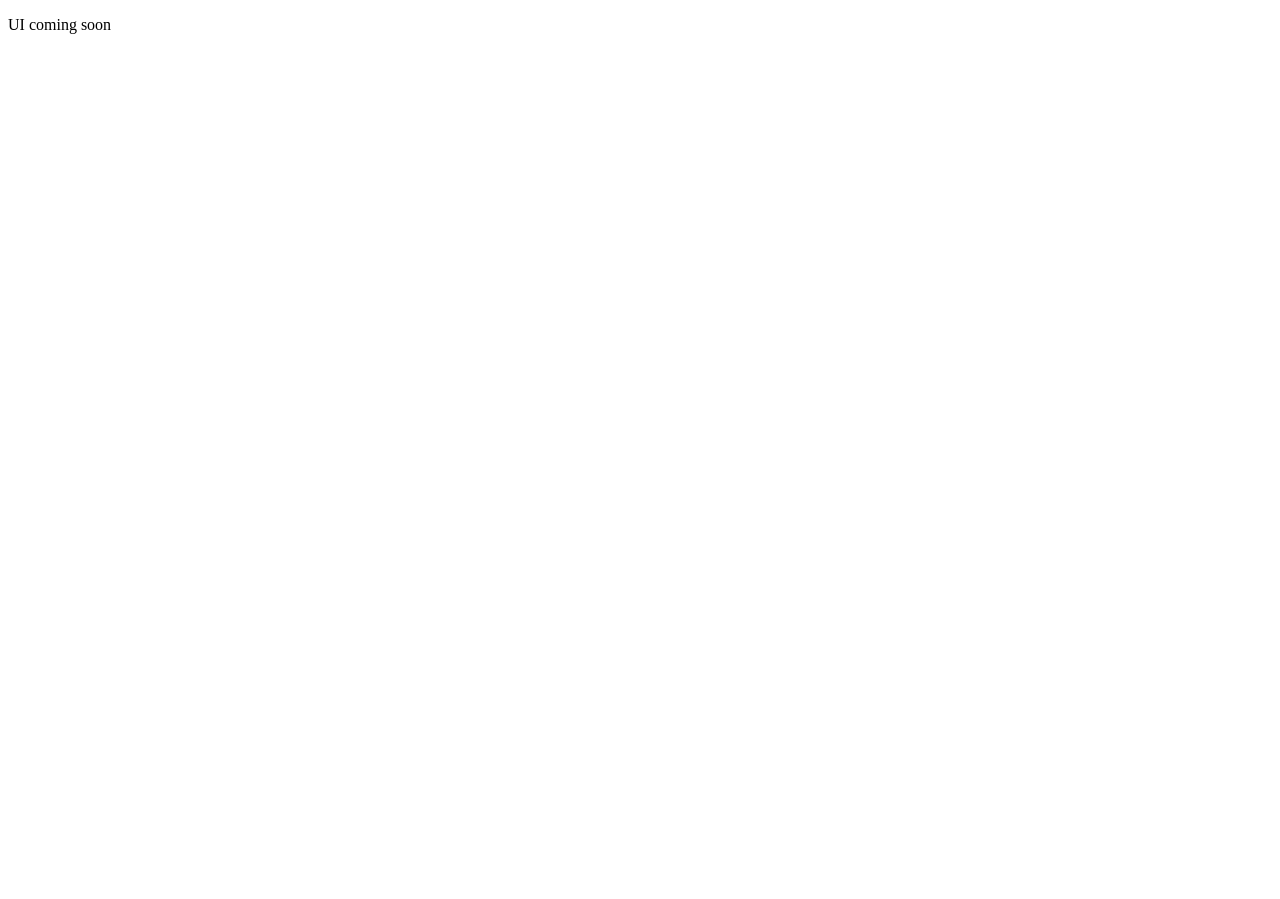
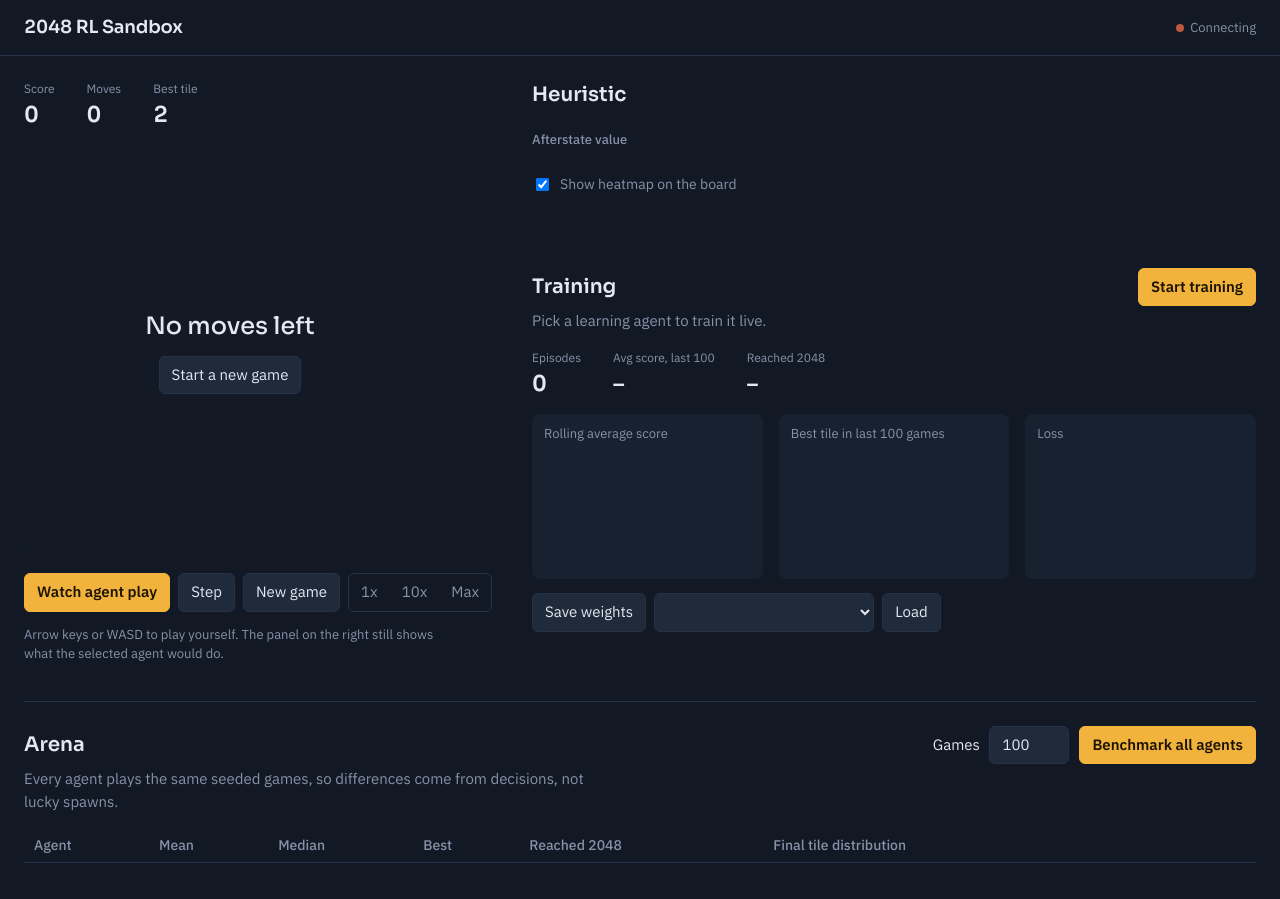
Before and after one commit to CharlieHubbard7/2048-rl-sandbox, a plain HTML site: page web/index.html in a window 1280 px wide. Before the commit the page ends 800 px from the top, so only its background shows below. Drawn offline with Linux system fonts and the light colour scheme; files that its build step writes are made by us from their sources.

Commit message:
add sandbox page layout and dark theme with a cool-to-warm tile ramp
Also sends the last move with each state so the client can animate slides.

Co-Authored-By: Claude Opus 5.5 <noreply@anthropic.com>

```diff
--- a/web/index.html
+++ b/web/index.html
@@ -1 +1,106 @@
-<!doctype html><title>2048 RL Sandbox</title><p>UI coming soon</p>
+<!doctype html>
+<html lang="en">
+<head>
+  <meta charset="utf-8">
+  <meta name="viewport" content="width=device-width, initial-scale=1">
+  <title>2048 RL Sandbox</title>
+  <link rel="preconnect" href="https://fonts.googleapis.com">
+  <link rel="preconnect" href="https://fonts.gstatic.com" crossorigin>
+  <link href="https://fonts.googleapis.com/css2?family=IBM+Plex+Sans:wght@400;500;600&family=Sora:wght@500;600;700&display=swap" rel="stylesheet">
+  <link rel="stylesheet" href="/static/style.css">
+</head>
+<body>
+  <header class="topbar">
+    <h1>2048 RL Sandbox</h1>
+    <nav class="agents" id="agents" aria-label="Agent"></nav>
+    <span class="conn" id="conn" title="Server connection">Connecting</span>
+  </header>
+
+  <main class="layout">
+    <section class="play">
+      <div class="scoreline">
+        <div><span class="stat-label">Score</span><strong id="score">0</strong></div>
+        <div><span class="stat-label">Moves</span><strong id="moves">0</strong></div>
+        <div><span class="stat-label">Best tile</span><strong id="maxtile">2</strong></div>
+      </div>
+
+      <div class="board" id="board" aria-label="Game board">
+        <div class="board-cells" id="cells"></div>
+        <div class="board-tiles" id="tiles"></div>
+        <div class="board-heat" id="heat" aria-hidden="true"></div>
+        <div class="board-over" id="over" hidden>
+          <p>No moves left</p>
+          <button data-cmd="new_game">Start a new game</button>
+        </div>
+      </div>
+
+      <div class="controls">
+        <button id="play" class="primary">Watch agent play</button>
+        <button data-cmd="step">Step</button>
+        <button data-cmd="new_game">New game</button>
+        <div class="segmented" id="speed" role="radiogroup" aria-label="Speed">
+          <button data-speed="1x">1x</button>
+          <button data-speed="10x">10x</button>
+          <button data-speed="max">Max</button>
+        </div>
+      </div>
+      <p class="hint">Arrow keys or WASD to play yourself. The panel on the right still shows what the selected agent would do.</p>
+    </section>
+
+    <section class="brain">
+      <h2 id="brain-title">Heuristic</h2>
+      <p class="blurb" id="brain-blurb"></p>
+      <h3 id="bars-label">Afterstate value</h3>
+      <div class="bars" id="bars"></div>
+      <label class="toggle"><input type="checkbox" id="show-heat" checked> Show heatmap on the board</label>
+      <p class="heat-note" id="heat-note"></p>
+    </section>
+
+    <section class="training">
+      <div class="section-head">
+        <h2>Training</h2>
+        <button id="train" class="primary">Start training</button>
+      </div>
+      <p class="blurb" id="train-status">Pick a learning agent to train it live.</p>
+      <div class="kpis">
+        <div><span class="stat-label">Episodes</span><strong id="k-episodes">0</strong></div>
+        <div><span class="stat-label">Avg score, last 100</span><strong id="k-score">–</strong></div>
+        <div><span class="stat-label">Reached 2048</span><strong id="k-win">–</strong></div>
+      </div>
+      <div class="charts">
+        <figure><figcaption>Rolling average score</figcaption><canvas id="c-score"></canvas></figure>
+        <figure><figcaption>Best tile in last 100 games</figcaption><canvas id="c-tile"></canvas></figure>
+        <figure><figcaption id="c-loss-label">Loss</figcaption><canvas id="c-loss"></canvas></figure>
+      </div>
+      <div class="checkpoints">
+        <button id="save">Save weights</button>
+        <select id="ckpt" aria-label="Saved checkpoints"></select>
+        <button id="load">Load</button>
+      </div>
+    </section>
+
+    <section class="arena">
+      <div class="section-head">
+        <h2>Arena</h2>
+        <div class="bench-controls">
+          <label>Games <input type="number" id="bench-games" value="100" min="1" max="1000"></label>
+          <button id="bench" class="primary">Benchmark all agents</button>
+        </div>
+      </div>
+      <p class="blurb">Every agent plays the same seeded games, so differences come from decisions, not lucky spawns.</p>
+      <div class="table-wrap">
+        <table class="results">
+          <thead>
+            <tr><th>Agent</th><th>Mean</th><th>Median</th><th>Best</th><th>Reached 2048</th><th class="dist-col">Final tile distribution</th></tr>
+          </thead>
+          <tbody id="results"></tbody>
+        </table>
+      </div>
+      <div class="legend" id="legend"></div>
+    </section>
+  </main>
+
+  <div class="toast" id="toast" role="status" hidden></div>
+  <script type="module" src="/static/js/main.js"></script>
+</body>
+</html>
--- /dev/null
+++ b/web/style.css
@@ -0,0 +1,214 @@
+:root {
+  --bg: #121925;
+  --panel: #18212f;
+  --raise: #1f2a3b;
+  --line: #263247;
+  --text: #e4e8f1;
+  --muted: #8792a8;
+  --accent: #f2b33d;
+  --heat: 94, 214, 230;
+
+  --ui: "IBM Plex Sans", system-ui, sans-serif;
+  --display: "Sora", "IBM Plex Sans", system-ui, sans-serif;
+
+  --gap: 12px;
+  --cell: min(88px, calc((100vw - 32px - 5 * var(--gap)) / 4));
+  --slide: 110ms;
+}
+
+* { box-sizing: border-box; }
+
+body {
+  margin: 0;
+  background: var(--bg);
+  color: var(--text);
+  font: 15px/1.5 var(--ui);
+  font-variant-numeric: tabular-nums;
+}
+
+h1, h2, h3 { font-family: var(--display); font-weight: 600; margin: 0; }
+h1 { font-size: 18px; letter-spacing: -0.01em; }
+h2 { font-size: 20px; }
+h3 { font-size: 13px; color: var(--muted); font-family: var(--ui); font-weight: 500; margin: 20px 0 8px; }
+
+button, select, input {
+  font: inherit;
+  color: var(--text);
+  background: var(--raise);
+  border: 1px solid var(--line);
+  border-radius: 6px;
+  padding: 7px 12px;
+}
+button { cursor: pointer; }
+button:hover { border-color: #3a4864; }
+button:disabled { opacity: 0.45; cursor: default; }
+button.primary { background: var(--accent); border-color: var(--accent); color: #1b1404; font-weight: 600; }
+button.primary.active { background: transparent; color: var(--accent); }
+:focus-visible { outline: 2px solid var(--accent); outline-offset: 2px; }
+
+/* ---- top bar ------------------------------------------------------- */
+
+.topbar {
+  display: flex;
+  align-items: center;
+  gap: 24px;
+  padding: 14px 24px;
+  border-bottom: 1px solid var(--line);
+  flex-wrap: wrap;
+}
+.agents { display: flex; gap: 4px; flex-wrap: wrap; flex: 1; }
+.agents button { background: transparent; border-color: transparent; color: var(--muted); }
+.agents button[aria-pressed="true"] { color: var(--text); background: var(--raise); border-color: var(--line); }
+.conn { font-size: 13px; color: var(--muted); }
+.conn::before { content: ""; display: inline-block; width: 8px; height: 8px; border-radius: 50%; background: #c0573f; margin-right: 6px; }
+.conn.up::before { background: #5fbf7f; }
+
+/* ---- layout -------------------------------------------------------- */
+
+.layout {
+  display: grid;
+  grid-template-columns: auto minmax(0, 1fr);
+  grid-template-areas: "play brain" "play training" "arena arena";
+  gap: 24px 40px;
+  padding: 24px;
+  max-width: 1280px;
+  margin: 0 auto;
+}
+.play { grid-area: play; }
+.brain { grid-area: brain; }
+.training { grid-area: training; }
+.arena { grid-area: arena; border-top: 1px solid var(--line); padding-top: 24px; }
+
+.blurb { color: var(--muted); margin: 4px 0 0; max-width: 64ch; }
+.section-head { display: flex; align-items: center; justify-content: space-between; gap: 16px; flex-wrap: wrap; }
+.stat-label { display: block; font-size: 12px; color: var(--muted); }
+
+/* ---- board --------------------------------------------------------- */
+
+.scoreline, .kpis { display: flex; gap: 32px; margin-bottom: 14px; }
+.scoreline strong, .kpis strong { font-family: var(--display); font-size: 22px; font-weight: 600; }
+
+.board {
+  position: relative;
+  width: calc(4 * var(--cell) + 5 * var(--gap));
+  height: calc(4 * var(--cell) + 5 * var(--gap));
+  background: var(--panel);
+  border-radius: 10px;
+}
+.board-cells, .board-tiles, .board-heat { position: absolute; inset: 0; }
+.board-cells span, .board-heat span, .tile {
+  position: absolute;
+  width: var(--cell);
+  height: var(--cell);
+  border-radius: 6px;
+  left: calc(var(--gap) + var(--c) * (var(--cell) + var(--gap)));
+  top: calc(var(--gap) + var(--r) * (var(--cell) + var(--gap)));
+}
+.board-cells span { background: var(--raise); }
+
+.tile {
+  display: grid;
+  place-items: center;
+  font-family: var(--display);
+  font-weight: 700;
+  font-size: calc(var(--cell) * 0.36);
+  background: var(--tile);
+  color: var(--ink, #eaf0f8);
+  transition: left var(--slide) ease-out, top var(--slide) ease-out;
+}
+.tile[data-digits="3"] { font-size: calc(var(--cell) * 0.3); }
+.tile[data-digits="4"] { font-size: calc(var(--cell) * 0.25); }
+.tile[data-digits="5"] { font-size: calc(var(--cell) * 0.2); }
+.tile.spawn { animation: spawn 140ms ease-out; }
+.tile.merge { animation: merge 160ms ease-out; }
+@keyframes spawn { from { transform: scale(0.3); opacity: 0; } }
+@keyframes merge { 50% { transform: scale(1.12); } }
+
+/* The heat layer sits over the tiles as an inset glow so tile colours stay
+   readable while the agent's attention is still visible. */
+.board-heat span {
+  box-shadow: inset 0 0 0 2px rgba(var(--heat), calc(var(--h) * 0.9)),
+              inset 0 0 calc(var(--cell) * 0.35) rgba(var(--heat), calc(var(--h) * 0.55));
+  transition: box-shadow 150ms;
+}
+.board-heat.off { display: none; }
+
+.board-over {
+  position: absolute;
+  inset: 0;
+  display: grid;
+  place-content: center;
+  justify-items: center;
+  background: rgba(18, 25, 37, 0.78);
+  border-radius: 10px;
+}
+.board-over p { font-family: var(--display); font-size: 24px; margin: 0 0 12px; }
+
+.controls { display: flex; gap: 8px; margin-top: 16px; flex-wrap: wrap; }
+.segmented { display: inline-flex; border: 1px solid var(--line); border-radius: 6px; overflow: hidden; }
+.segmented button { border: 0; border-radius: 0; background: transparent; color: var(--muted); }
+.segmented button[aria-checked="true"] { background: var(--raise); color: var(--text); }
+.hint { color: var(--muted); font-size: 13px; max-width: calc(4 * var(--cell) + 5 * var(--gap)); }
+
+/* ---- brain --------------------------------------------------------- */
+
+.bars { display: grid; gap: 6px; max-width: 520px; }
+.bar { display: grid; grid-template-columns: 72px 1fr 80px; align-items: center; gap: 10px; font-size: 14px; }
+.bar .track { height: 18px; background: var(--panel); border-radius: 4px; overflow: hidden; }
+.bar .fill { height: 100%; width: 0; background: #4b5a78; border-radius: 4px; transition: width 120ms; }
+.bar.chosen .fill { background: var(--accent); }
+.bar.chosen .name { color: var(--accent); font-weight: 600; }
+.bar.blocked { color: var(--muted); }
+.bar .num { text-align: right; color: var(--muted); }
+.toggle { display: flex; align-items: center; gap: 8px; margin-top: 16px; font-size: 14px; color: var(--muted); }
+.heat-note { color: var(--muted); font-size: 13px; margin: 4px 0 0; max-width: 64ch; }
+
+/* ---- training ------------------------------------------------------ */
+
+.training .kpis { margin-top: 16px; }
+.charts { display: grid; grid-template-columns: repeat(3, minmax(0, 1fr)); gap: 16px; }
+.charts figure { margin: 0; background: var(--panel); border-radius: 8px; padding: 10px 12px 6px; }
+.charts figcaption { font-size: 13px; color: var(--muted); }
+.charts canvas { width: 100%; height: 130px; display: block; }
+.checkpoints { display: flex; gap: 8px; margin-top: 14px; flex-wrap: wrap; }
+.checkpoints select { min-width: 220px; }
+
+/* ---- arena --------------------------------------------------------- */
+
+.bench-controls { display: flex; gap: 10px; align-items: center; }
+.bench-controls input { width: 80px; margin-left: 6px; }
+.table-wrap { overflow-x: auto; margin-top: 16px; }
+.results { width: 100%; border-collapse: collapse; font-size: 14px; }
+.results th { text-align: left; font-weight: 500; color: var(--muted); padding: 6px 10px; border-bottom: 1px solid var(--line); }
+.results td { padding: 10px; border-bottom: 1px solid var(--line); white-space: nowrap; }
+.results td.agent { font-weight: 600; }
+.dist-col { width: 40%; }
+.dist { display: flex; height: 16px; border-radius: 4px; overflow: hidden; background: var(--panel); min-width: 200px; }
+.dist span { background: var(--tile); }
+.progress { height: 6px; background: var(--panel); border-radius: 3px; overflow: hidden; min-width: 200px; }
+.progress span { display: block; height: 100%; background: var(--muted); }
+.legend { display: flex; gap: 14px; flex-wrap: wrap; margin-top: 12px; font-size: 12px; color: var(--muted); }
+.legend i { display: inline-block; width: 10px; height: 10px; border-radius: 2px; background: var(--tile); margin-right: 5px; vertical-align: -1px; }
+
+.toast {
+  position: fixed;
+  bottom: 20px;
+  left: 50%;
+  transform: translateX(-50%);
+  background: var(--raise);
+  border: 1px solid var(--line);
+  padding: 8px 16px;
+  border-radius: 6px;
+  font-size: 14px;
+}
+
+@media (max-width: 1000px) {
+  .layout { grid-template-columns: minmax(0, 1fr); grid-template-areas: "play" "brain" "training" "arena"; padding: 16px; }
+  .charts { grid-template-columns: minmax(0, 1fr); }
+  .topbar { padding: 12px 16px; }
+}
+
+@media (prefers-reduced-motion: reduce) {
+  :root { --slide: 0ms; }
+  .tile.spawn, .tile.merge { animation: none; }
+}
```
Also changed, not shown: 1 other file.
